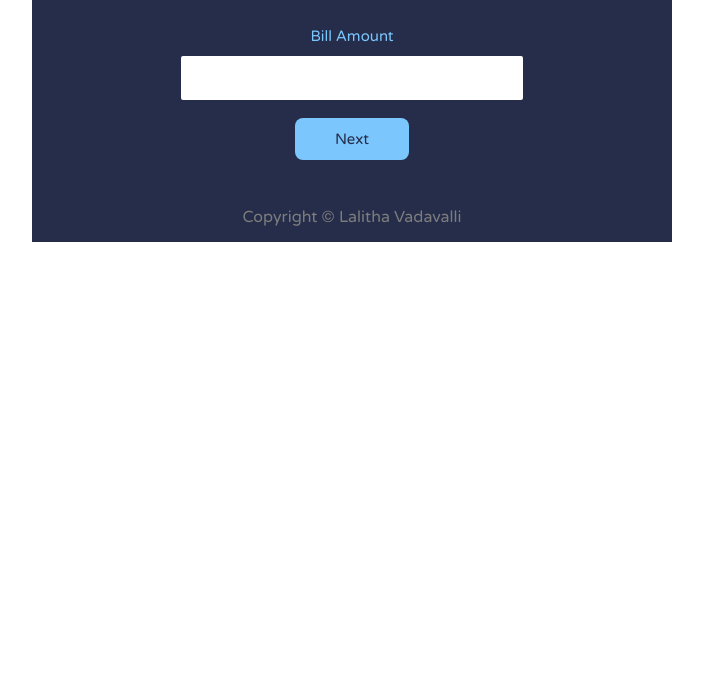
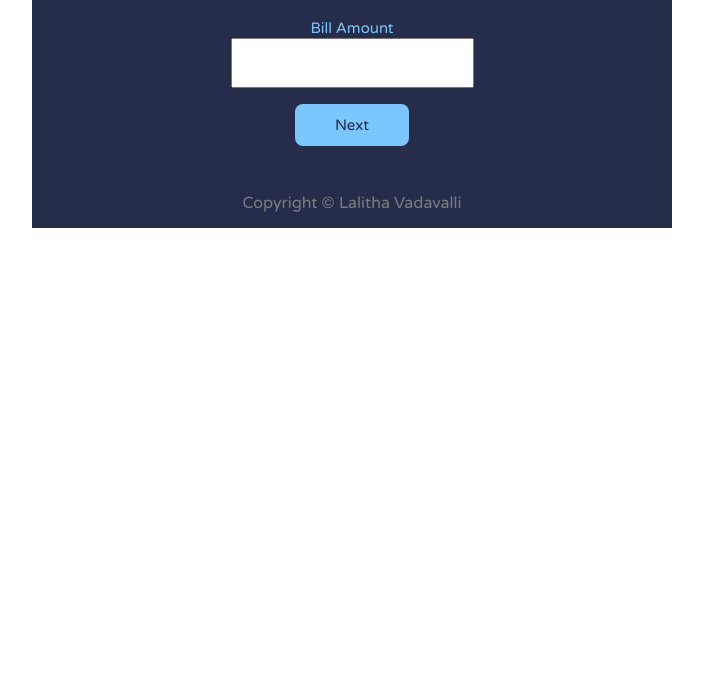
Before and after one commit to LalithaRamanaV/-CashRegisterManager, a website: page index.html in a window 1280 px wide. Shown: the part 125-800 px from the top of the page, without its empty margins (288-991 px from the left). Drawn offline with Linux system fonts and the light colour scheme.

Commit message:
build: updated input

```diff
--- a/index.html
+++ b/index.html
@@ -18,12 +18,12 @@
 
     <div id="bill-amount">
     <label for="bill-input">Bill Amount</label>
-    <input type="number" id="bill-input"/>
+    <input type="number" min = "0" id="bill-input"></input>
     </div>
 
      <div id="cash-collected">
        <label for="cash-collected-input">Cash Collected</label>
-       <input type="number" id="cash-collected-input">
+       <input type="number" min = "0" id="cash-collected-input">
        </div>
 
        <button id="check-btn" type="button">Next</button>
--- a/style.css
+++ b/style.css
@@ -15,6 +15,7 @@ body{
   font-family: "Varela Round";
   color:var(--black);
   background:var(--white);
+  margin:0;
   }
   main {
   display: block;
@@ -29,13 +30,18 @@ body{
   text-align: center;
 }
 input {
-  display: block;
+  /* display: block;
   border: 2px solid var(--darkBlue);
   padding: 8px 16px;
   outline: none;
   border-radius: 4px;
-  font-size: 24px;
   margin-top: 8px;
+   */
+  width: 100%;
+  padding: 1rem;
+  height: 50px;
+  display: block;
+  font-size: 16px;
   text-align: center;
 }
 
@@ -103,6 +109,7 @@ strong {
 }
 #notes-table {
   margin-bottom: 32px;
+
 }
 
 #notes-table caption {
@@ -118,8 +125,9 @@ strong {
 
 td,
 th {
-  padding: 1rem;
+  padding: 0.2rem;
   background-color: #fff;
+  border-collapse: collapse;
 }
 
 th,
```
